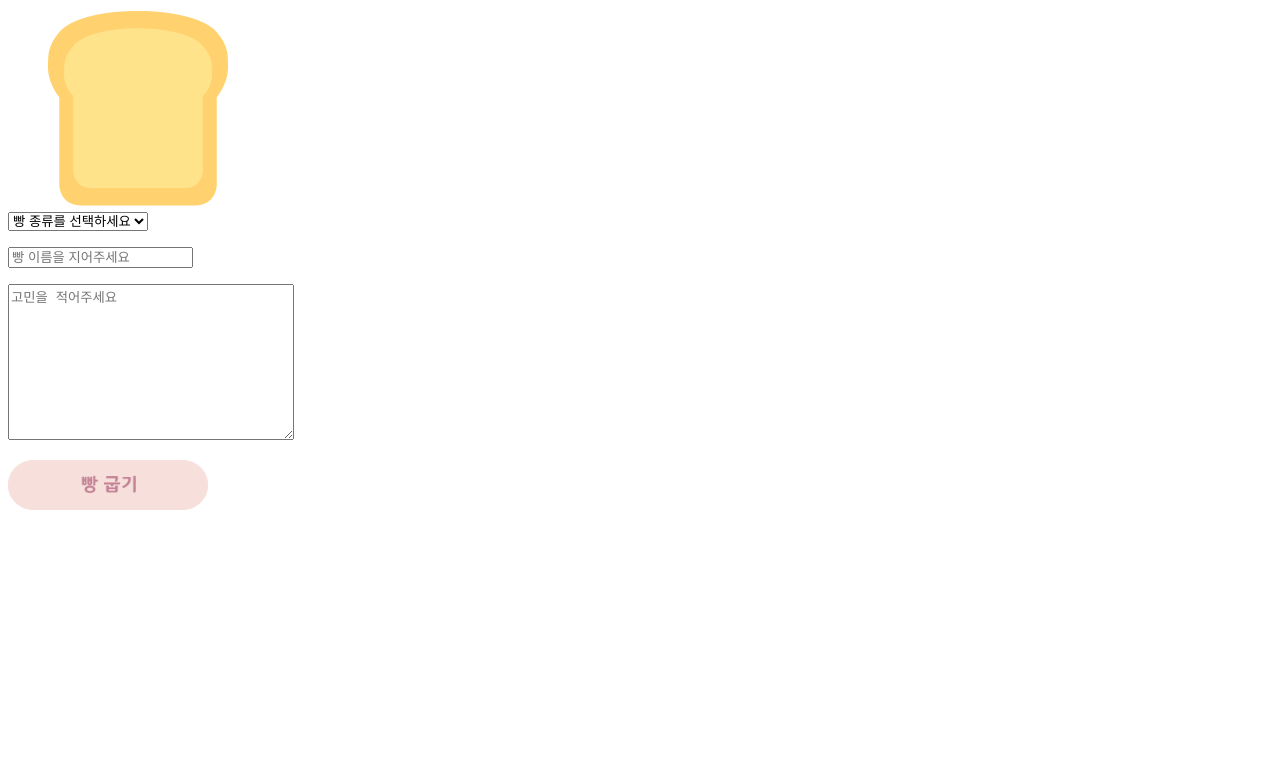
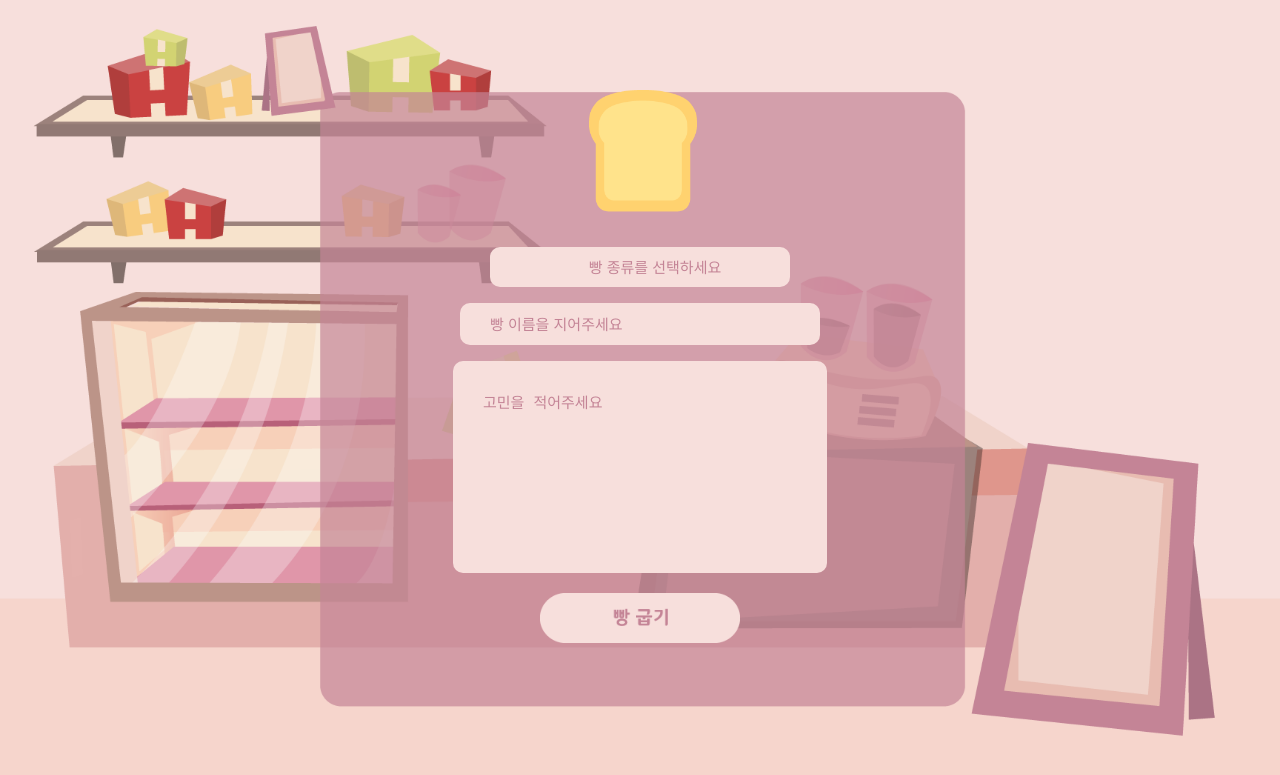
Before and after one commit to yhujinhui/sharing, a PHP site: page /cookbread.html in a window 1280 px wide. Shown: the top 775 px of the page. Run offline with PHP 8.4, Linux system fonts and the light colour scheme.

Commit message:
빵 굽기 화면 css수정

```diff
--- a/breadrabbit/css/cookbread.css
+++ b/breadrabbit/css/cookbread.css
@@ -1,21 +1,85 @@
-.left-button{
-    background: url("images/leftarrow.png") no-repeat;
-    border: none;
-    width: 40px;
-    height: 40px;
-    cursor: pointer;
-    overflow: visible;
+html{
+    background: url(images/cookBackground.png) no-repeat center center fixed;
+    -webkit-background-size: cover;
+    -moz-background-size: cover;
+    -o-background-size: cover;
+    background-size: cover;
+    font-family: 'NanumBarunGothic';
 }
 
-.right-button{
-    background: url("images/rightarrow.png") no-repeat;
-    border: none;
-    width: 40px;
-    height: 40px;
-    cursor: pointer;
+#breadImg{
+    width: 150px;
+    height: 125px;
 }
 
-.breadImg{
-    width: 125px;
-    height: 100px;
+form{
+    padding-top: 80px;
+    text-align: center;
 }
+
+div{
+    border: 2px red;
+}
+select{
+    background:#f7dfdc;
+    width: 300px;
+    height: 40px;
+    border: none;
+    border-radius: 10px;
+    padding-left: 30px;
+    text-align: center;
+    font-size: 15px;
+    -webkit-appearance: none;
+    -moz-appearance: none;
+    appearance: none;
+}
+option:hover {
+    background: red;
+}
+
+
+select, input, input::placeholder, textarea, textarea::placeholder{
+    /* color: #2b2322; */
+    color: #c48496;
+}
+#breadText {
+    background:#f7dfdc;
+    border-radius: 10px;
+    border: none;
+    height: 40px;
+    width: 300px;
+    /* text-align: center; */
+    font-size: 15px;
+    padding-left: 30px;
+    padding-right: 30px;
+}
+
+#breadTextArea{
+    background: #f7dfdc;
+    resize: none;
+    border-radius: 10px;
+    border: none;
+    font-size: 15px;
+    padding-left: 30px;
+    padding-top: 30px;
+    padding-right: 30px;
+}
+
+.selectKinds{
+    padding-top: 30px;
+}
+
+input#submitButton{
+    background: url(images/bakingButton.png);
+    background-repeat: no-repeat;
+    width: 250px;
+    height: 65px;
+    border: 0;
+}
+input#submitButton:hover{
+    background: url(images/bakingButton2.png);
+    background-repeat: no-repeat;
+    width: 250px;
+    height: 65px;
+    border: 0;
+}
```
